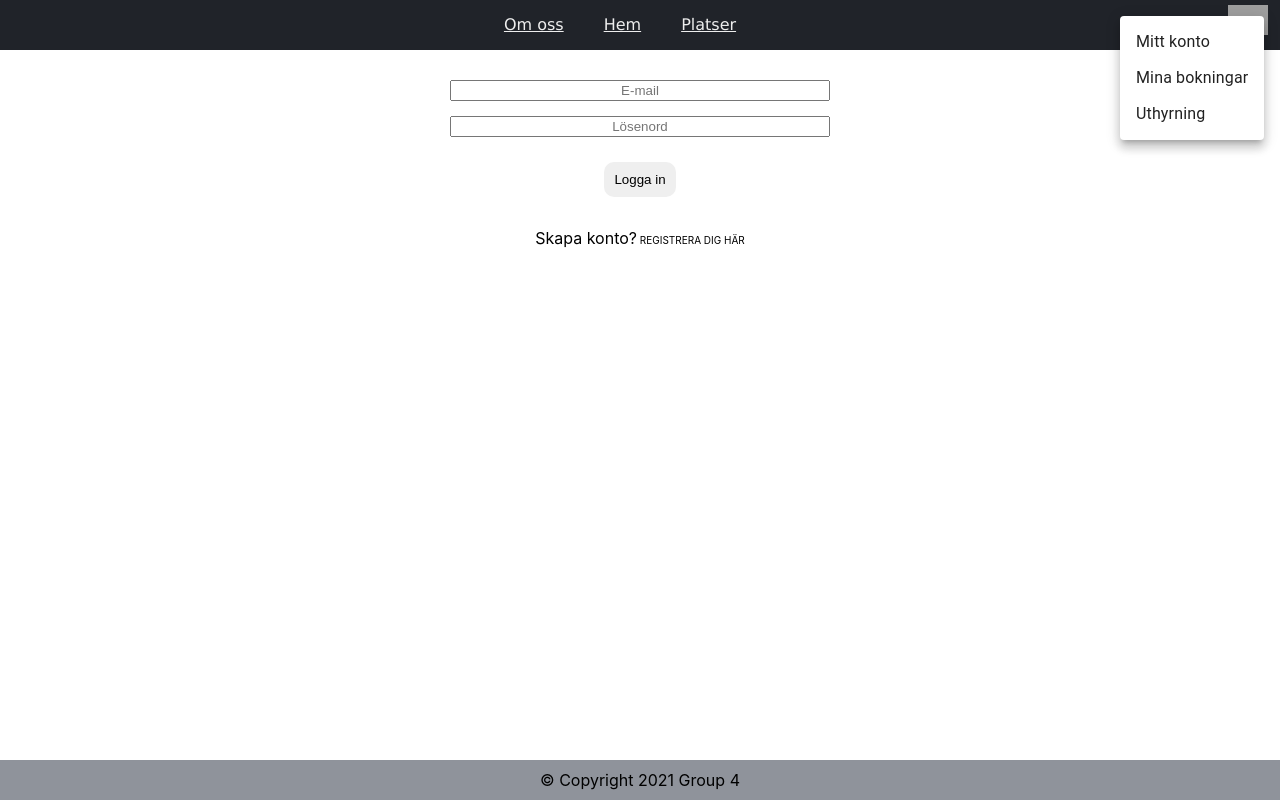
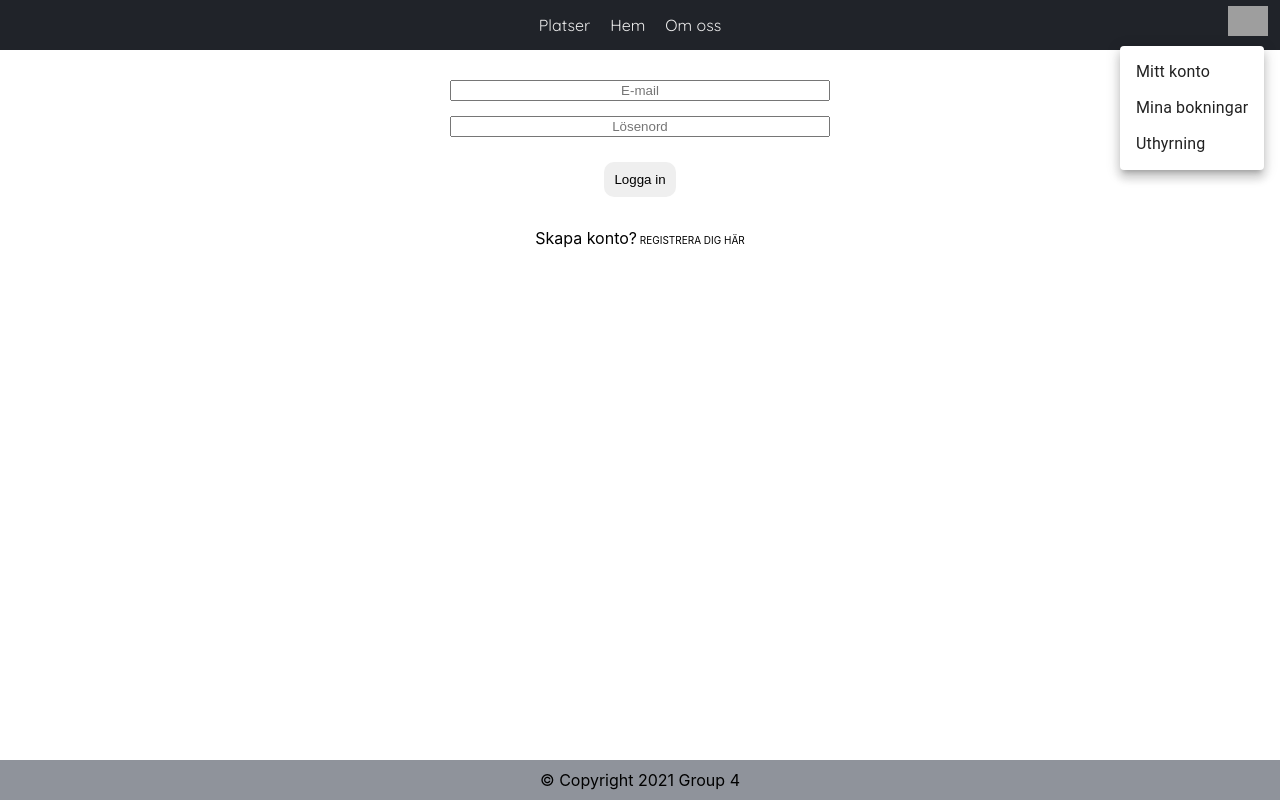
Before and after one commit to postila/clearbnb-grupp4, a React (Create React App) app: page / in a window 1280 px wide. Both pictures are taken after a click on the button 1248 px from the left and 20 px from the top of the page. Built offline with nearby package versions, Linux system fonts and the light colour scheme; no server answers; grey boxes are pictures that could not be loaded.

Commit message:
navbar/dropdown css

```diff
--- a/src/components/NavBar.js
+++ b/src/components/NavBar.js
@@ -24,9 +24,9 @@ function NavBar() {
 
       <nav style={styles.navbar}>
         <div>
+        <Link style={styles.button} to="/Platser">Platser</Link>
+        <Link style={styles.button} to="/">Hem</Link>
         <Link style={styles.button} to="/Om-oss">Om oss</Link>
-        <Link style={styles.button} to="/">Hem</Link>
-        <Link style={styles.button} to="/Platser">Platser</Link>
         </div>
               </nav>
 
@@ -37,7 +37,8 @@ function NavBar() {
               aria-controls="simple-menu" aria-haspopup="true" onClick={handleClick} />
             </Button>
 
-            <Menu
+          <Menu
+              style={styles.dropdown}
               id="simple-menu"
               anchorEl={anchorEl}
               keepMounted
@@ -63,34 +64,35 @@ const styles = {
     justifyContent: 'center',
     alignItems: 'center',
     fontFamily: 'Verdana',
-    textDecoration: 'none',
     color: '#eee',
     paddingTop: '15px',
+    paddingRight: '40px'
 
   },
   button: {
+    fontFamily: 'Quicksand',
     float: 'left',
-    marginRight: '40px',
+    paddingLeft: '20px',
+    textDecoration: 'none',
     color: '#eee',
   },
   mypage: {
     color: '#eee',
     float: 'right',
     marginTop: '-35px'
-
-
   },
-
   img: {
     width: '40px'
-  }
-
-
+  },
+  dropdown: {
+    marginTop: '30px',
+    paddingRight: '25px'
+  },
 }
 
 
-const navDropDown = {
+// const navDropDown = {
 
-}
+// }
 
 export default Radium(NavBar);
```
